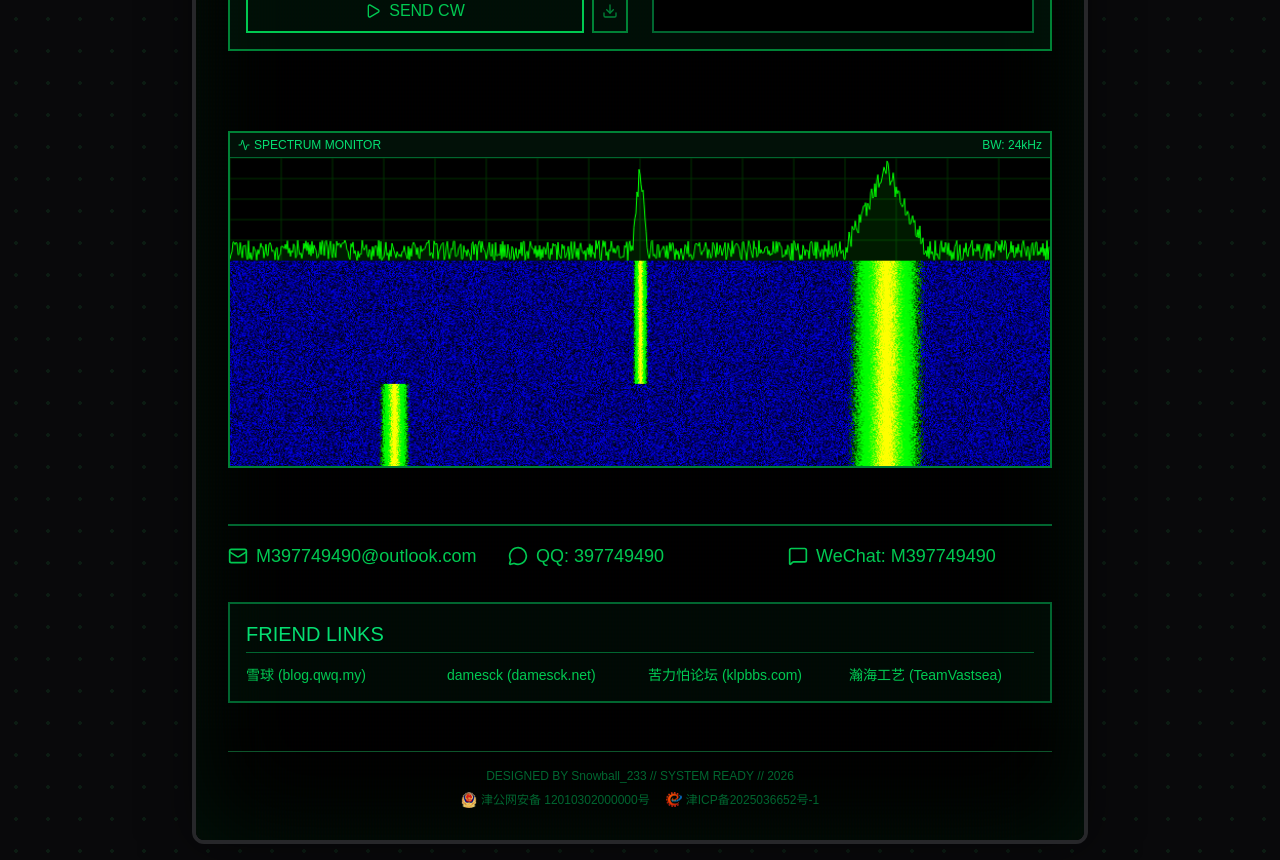
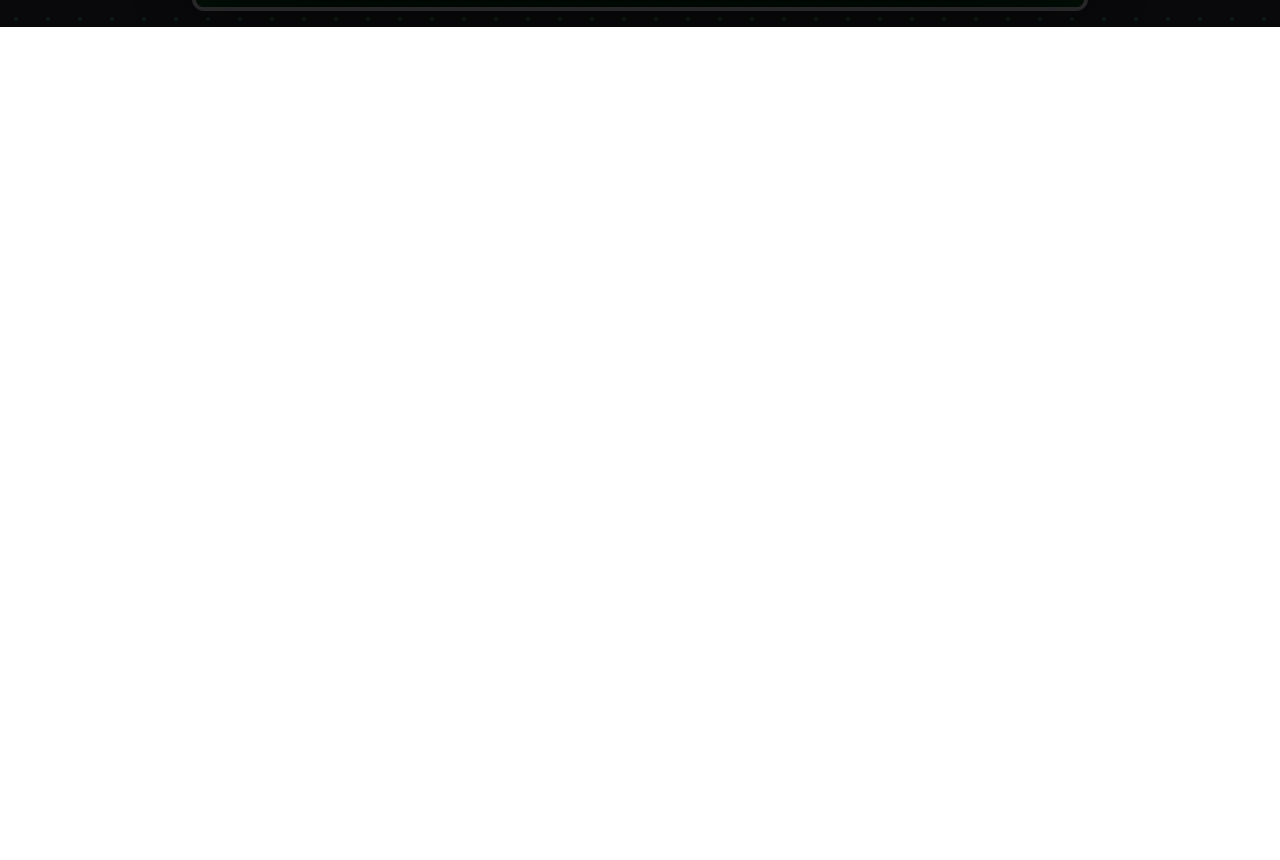
Before and after one commit to M397749490/homepage, a Next.js app: page / in a window 1280 px wide. Shown: the part 797-1657 px from the top of the page. After the commit the page ends 824 px from the top, so only its background shows below. Built offline with nearby package versions, Linux system fonts and the light colour scheme.

Commit message:
Update page.tsx

```diff
--- a/src/app/page.tsx
+++ b/src/app/page.tsx
@@ -27,11 +27,6 @@ export default function Home() {
       <main className="space-y-8">
         <RadioProfile />
 
-        <div className="grid grid-cols-1 gap-8">
-            <MorseTransmitter />
-            <Spectrum />
-        </div>
-
         <ContactInfo />
 
         <div className="border-2 border-green-800 p-4 bg-green-950/20">
@@ -48,13 +43,9 @@ export default function Home() {
       <footer className="mt-12 text-center text-green-800 text-xs border-t border-green-900 pt-4 space-y-2">
         <p>DESIGNED BY Snowball_233 // SYSTEM READY // {new Date().getFullYear()}</p>
         <div className="flex flex-col md:flex-row items-center justify-center gap-4">
-            <a href="http://www.beian.gov.cn/portal/registerSystemInfo?recordcode=12010302000000" target="_blank" className="flex items-center gap-1 hover:text-green-600">
-                <Image src="/mps.png" alt="MPS" width={16} height={16} />
-                <span>津公网安备 12010302000000号</span>
-            </a>
             <a href="https://beian.miit.gov.cn/" target="_blank" className="flex items-center gap-1 hover:text-green-600">
-                <Image src="/miit.png" alt="MIIT" width={16} height={16} />
-                <span>津ICP备2025036652号-1</span>
+              <Image src="/miit.png" alt="MIIT" width={16} height={16} />
+              <span>津ICP备2025036652号-1</span>
             </a>
         </div>
       </footer>
```
